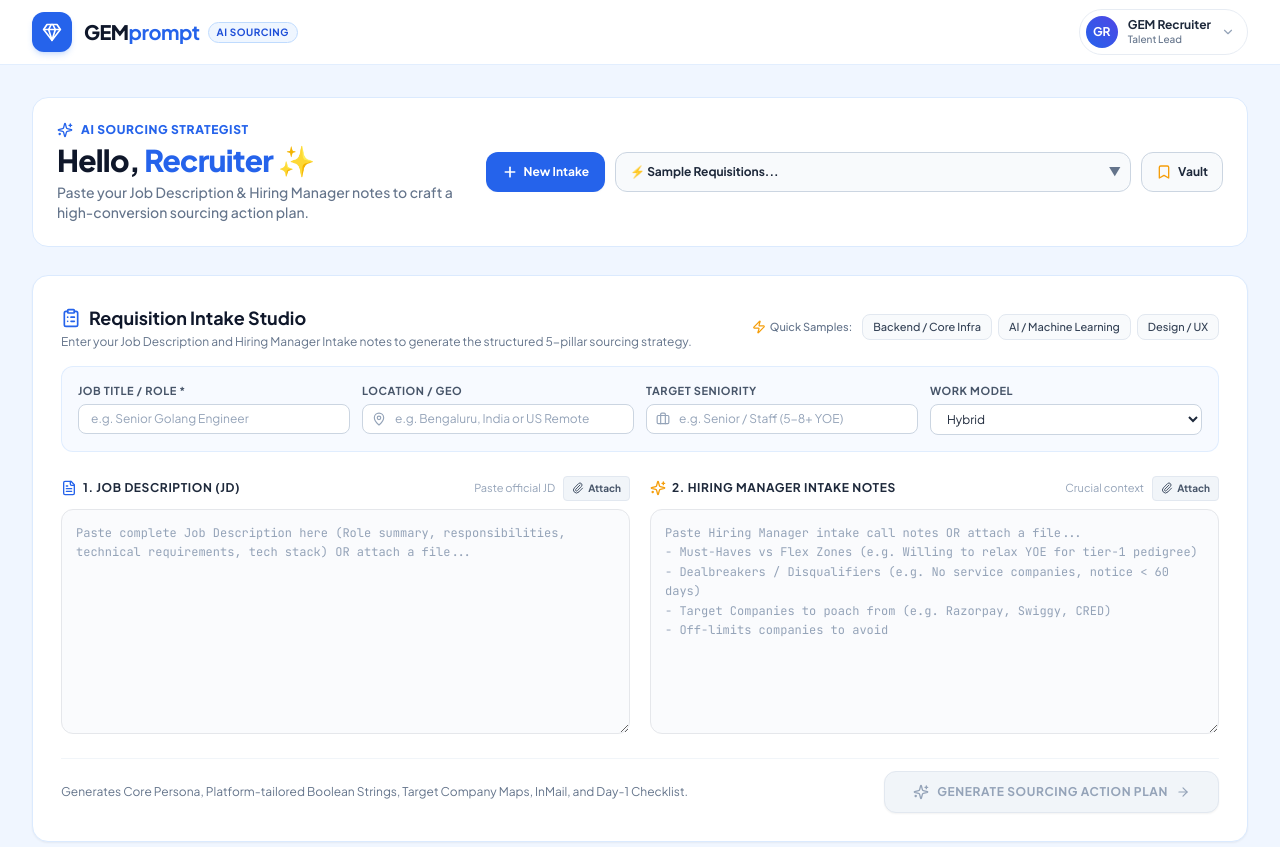
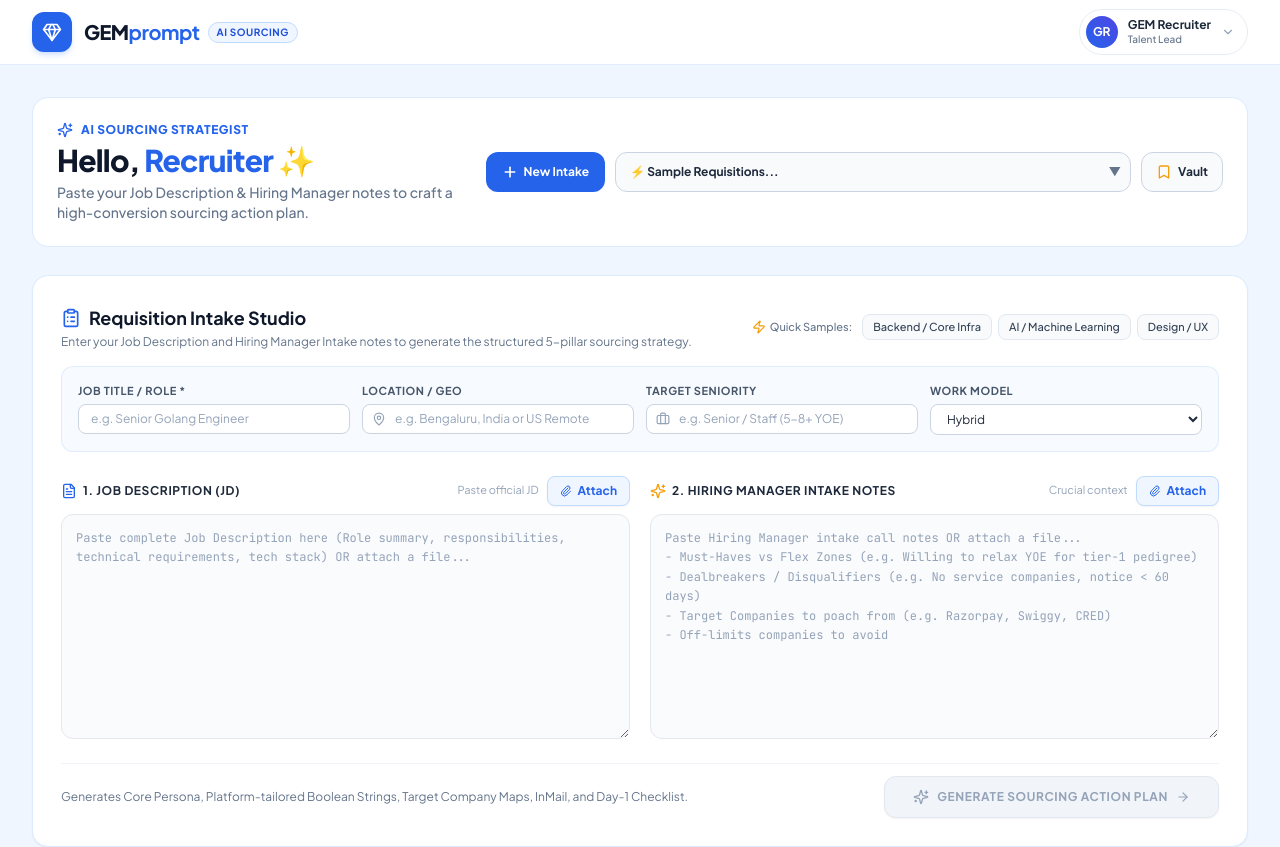
Before and after one commit to TharunThub/GEMprompt, a React (Vite) app: page / in a window 1280 px wide. Shown: the top 847 px of the page. Built offline with nearby package versions, Linux system fonts and the light colour scheme.

Commit message:
style: enlarge and colorize file attach buttons

```diff
--- a/src/components/InputPanel.tsx
+++ b/src/components/InputPanel.tsx
@@ -164,7 +164,7 @@
                 type="button"
                 onClick={() => jdFileInputRef.current?.click()}
                 disabled={isParsingJD}
-                className="flex items-center gap-1 text-[10px] font-bold bg-slate-100 hover:bg-slate-200 text-slate-600 px-2 py-1 rounded transition border border-slate-200"
+                className="flex items-center gap-1.5 text-xs font-bold bg-blue-50 hover:bg-blue-100 text-blue-600 px-3 py-1.5 rounded-lg transition border border-blue-200 shadow-sm"
                 title="Attach PDF or DOCX"
               >
                 {isParsingJD ? <Loader2 className="w-3 h-3 animate-spin" /> : <Paperclip className="w-3 h-3" />}
@@ -203,7 +203,7 @@
                 type="button"
                 onClick={() => hmFileInputRef.current?.click()}
                 disabled={isParsingHM}
-                className="flex items-center gap-1 text-[10px] font-bold bg-slate-100 hover:bg-slate-200 text-slate-600 px-2 py-1 rounded transition border border-slate-200"
+                className="flex items-center gap-1.5 text-xs font-bold bg-blue-50 hover:bg-blue-100 text-blue-600 px-3 py-1.5 rounded-lg transition border border-blue-200 shadow-sm"
                 title="Attach PDF or DOCX"
               >
                 {isParsingHM ? <Loader2 className="w-3 h-3 animate-spin" /> : <Paperclip className="w-3 h-3" />}
```
